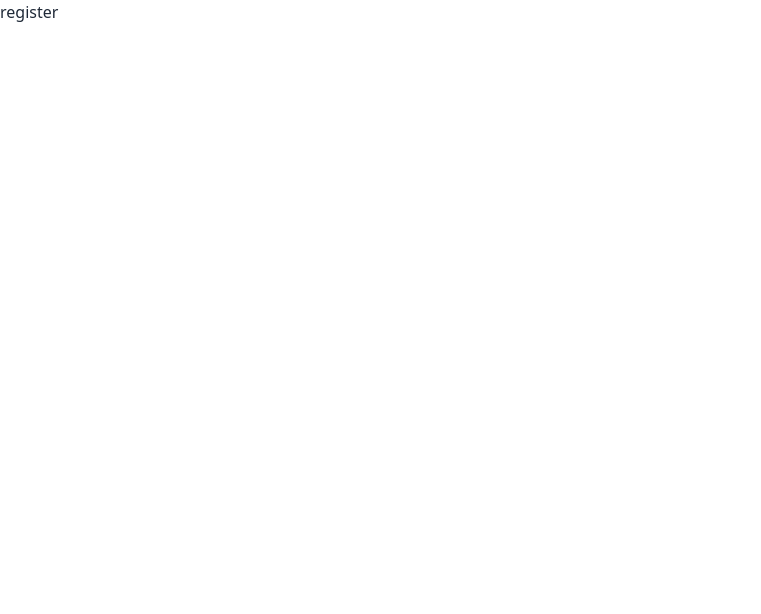
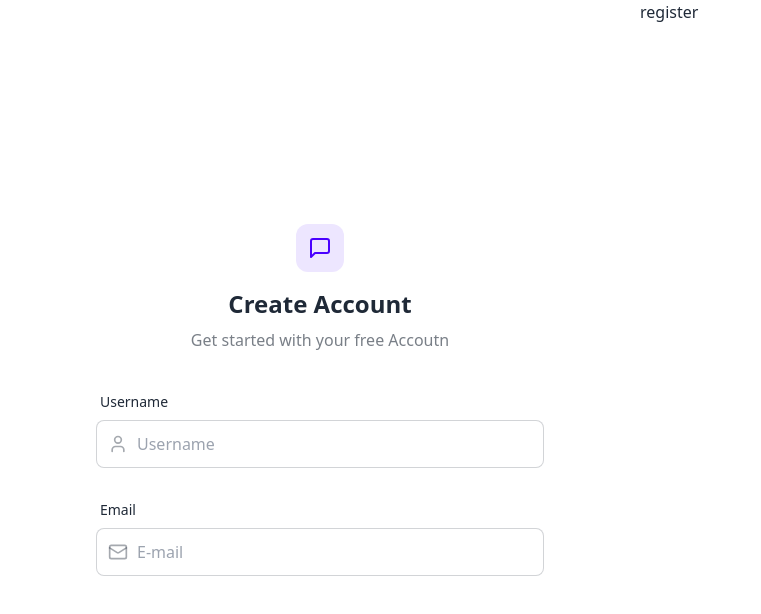
Before and after one commit to nitinthakurdev/chat-app-frontend, a React app: page /register in a window 1280 px wide. Shown: the top 614 px of the page, without its empty margins (0-761 px from the left). Built offline with nearby package versions, Linux system fonts and the light colour scheme; the HTML template or start-up script is replaced by a standard one.

Commit message:
create form ui

```diff
--- a/package.json
+++ b/package.json
@@ -11,10 +11,13 @@
   },
   "dependencies": {
     "@reduxjs/toolkit": "^2.5.0",
+    "formik": "^2.4.6",
+    "lucide-react": "^0.473.0",
     "react": "^18.3.1",
     "react-dom": "^18.3.1",
     "react-redux": "^9.2.0",
-    "react-router-dom": "^7.1.1"
+    "react-router-dom": "^7.1.1",
+    "yup": "^1.6.1"
   },
   "devDependencies": {
     "@eslint/js": "^9.17.0",
--- a/src/App.tsx
+++ b/src/App.tsx
@@ -4,6 +4,7 @@ import { BrowserRouter } from "react-router-dom";
 import { AppRoutes } from "@/routes/AppRoutes";
 
 const App: FC = (): ReactElement => {
+
   return (
     <BrowserRouter>
         <AppRoutes />
--- /dev/null
+++ b/src/components/Loader.tsx
@@ -0,0 +1,12 @@
+import { Loader } from "lucide-react";
+import { FC, ReactElement } from "react";
+
+const CustomLoader:FC = ():ReactElement => {
+  return (
+    <div className="flex items-center justify-center h-screen" >
+        <Loader className="size-10 animate-spin" />
+    </div>
+  );
+};
+
+export default CustomLoader;
--- a/src/constants/Components.lazy.ts
+++ b/src/constants/Components.lazy.ts
@@ -1,4 +1,5 @@
 import { FC, lazy, LazyExoticComponent } from "react";
 
-
+// coponents
 export const Header:LazyExoticComponent<FC> = lazy(()=>import("@components/Header"));
+export const Loader:LazyExoticComponent<FC> = lazy(()=>import("@components/Loader"));
--- /dev/null
+++ b/src/constants/ui.lazy.ts
@@ -0,0 +1,5 @@
+import { IInputProp } from "@/types/ui.type";
+import { FC, lazy, LazyExoticComponent } from "react";
+
+
+export const Input:LazyExoticComponent<FC<IInputProp>> = lazy(()=>import("@/ui/Input"));
--- a/src/pages/auth/Register.tsx
+++ b/src/pages/auth/Register.tsx
@@ -1,10 +1,80 @@
-import { FC, ReactElement } from 'react'
+import { useFormik } from 'formik';
+import { Mail, MessageSquare, User } from 'lucide-react';
+import { FC, ReactElement, useState } from 'react';
+// local imports
+import { RegisterValidation } from '@/validations/AuthValidation';
+import { Input } from '@/constants/ui.lazy';
 
 const Register: FC = (): ReactElement => {
+    const [showPassword, setShowPassword] = useState<boolean>(false);
+    const { errors, values, handleBlur, handleChange, handleSubmit, touched } = useFormik({
+        initialValues: { username: "", email: "", password: "", image: null },
+        validationSchema: RegisterValidation,
+        onSubmit: (value) => {
+            console.log(value)
+        }
+    })
+    console.log(values)
     return (
-       <div>
-        register
-       </div>
+        <div className='min-h-screen grid lg:grid-cols-2'>
+            {/* left side */}
+            <div className='flex flex-col justify-center items-center p-6 sm:p-12' >
+                <div className='w-full max-w-md space-y-8' >
+                    {/* logo */}
+                    <div className='text-center mb-8 ' >
+                        <div className='flex flex-col items-center gap-2 group' >
+                            <div className='size-12 rounded-xl bg-primary/10 flex items-center justify-center group-hover:bg-primary/20 transition-all' >
+                                <MessageSquare className='size-6 text-primary' />
+                            </div>
+                            <h1 className='text-2xl font-bold mt-2 ' >Create Account</h1>
+                            <p className='text-base-content/60' >Get started with your  free Accoutn</p>
+                        </div>
+                    </div>
+
+                    <form onSubmit={handleSubmit} className='space-y-6' >
+                        <div className='form-control' >
+                            <label htmlFor="username" className='label'>
+                                <span className='label-text font-medium' >Username</span>
+                            </label>
+                            <div className='relative' >
+                                <div className='absolute inset-y-0 left-0 pl-3 flex items-center pointer-events-none' >
+                                    <User className='size-5 text-base-content/40' />
+                                </div>
+                                <input type='text'
+                                className={`input input-bordered w-full pl-10`}
+                                placeholder='Username'
+                                id='username'
+                                name='username'
+                                value={values.username}
+                                onChange={handleChange}
+                                onBlur={handleBlur} />
+                            </div>
+
+                        </div>
+                        <div className='form-control' >
+                            <label htmlFor="email" className='label'>
+                                <span className='label-text font-medium' >Email</span>
+                            </label>
+                            <div className='relative' >
+                                <div className='absolute inset-y-0 left-0 pl-3 flex items-center pointer-events-none' >
+                                    <Mail className='size-5 text-base-content/40' />
+                                </div>
+                                <Input type='email'
+                                className={`input input-bordered w-full pl-10`}
+                                placeholder='E-mail'
+                                id='email'
+                                name='email'
+                                value={values.email}
+                                onChange={handleChange}
+                                onBlur={handleBlur}  />
+                            </div>
+
+                        </div>
+                    </form>
+                </div>
+            </div>
+            register
+        </div>
     );
 };
 
--- /dev/null
+++ b/src/types/ui.type.ts
@@ -0,0 +1,13 @@
+import { ChangeEvent, FocusEvent } from "react";
+
+
+export interface IInputProp {
+    type:string;
+    className:string;
+    placeholder:string;
+    id:string;
+    name:string;
+    value:string;
+    onChange:(e:ChangeEvent<HTMLInputElement>)=>void;
+    onBlur:(e:FocusEvent<HTMLInputElement>)=>void;
+}
--- /dev/null
+++ b/src/ui/Input.tsx
@@ -0,0 +1,18 @@
+import { IInputProp } from "@/types/ui.type";
+import { FC, ReactElement } from "react";
+
+
+const Input:FC<IInputProp> = ({type,className,placeholder,id,name,value,onChange,onBlur}):ReactElement => {
+    return <input
+        type={type}
+        className={className}
+        placeholder={placeholder}
+        id={id}
+        name={name}
+        value={value}
+        onChange={onChange}
+        onBlur={onBlur}
+    />
+};
+
+export default Input;
--- /dev/null
+++ b/src/validations/AuthValidation.ts
@@ -0,0 +1,7 @@
+import * as yup from "yup";
+
+export const RegisterValidation = yup.object({
+    username:yup.string().min(2).required("Username must be Required"),
+    email:yup.string().email("Enter valid Email address").required("Email must be required"),
+    password:yup.string().min(4).max(12).required("Password must be required"),
+})
```
Also changed, not shown: 1 other file (tests, documents, lock files or other folders).
